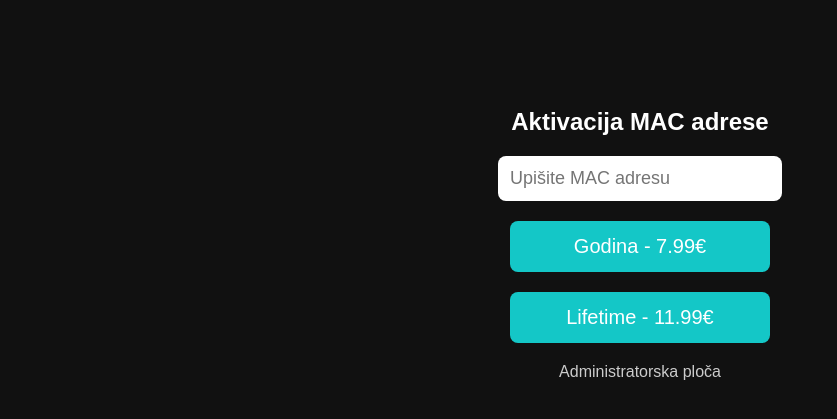
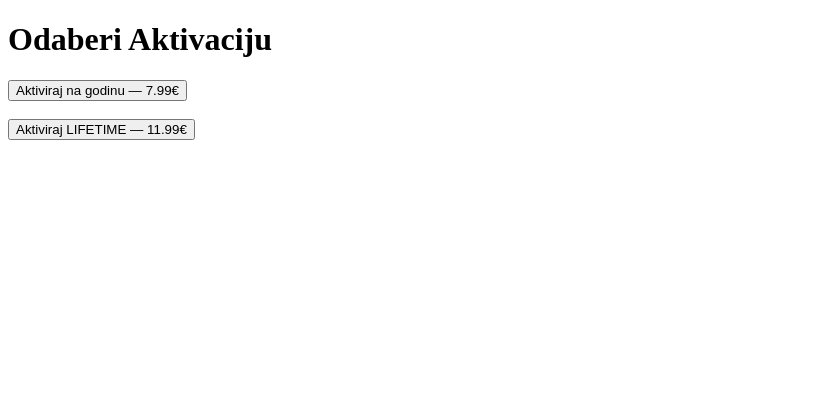
Before and after one commit to paybey2-crypto/bettvplus-web, a Flask app: page / in a window 1280 px wide. Shown: the top 419 px of the page, without its empty margins (0-837 px from the left). Run offline with Flask 3, Linux system fonts and the light colour scheme.

Commit message:
Update index.html

```diff
--- a/templates/index.html
+++ b/templates/index.html
@@ -1,76 +1,24 @@
 <!DOCTYPE html>
-<html lang="hr">
+<html lang="en">
 <head>
     <meta charset="UTF-8">
     <title>BetTV Plus - Aktivacija</title>
-    <style>
-        body {
-            background: #111;
-            color: white;
-            font-family: Arial;
-            text-align: center;
-            padding-top: 80px;
-        }
-        input {
-            padding: 12px;
-            width: 260px;
-            font-size: 18px;
-            border-radius: 8px;
-            border: none;
-        }
-        button {
-            display: block;
-            margin: 20px auto;
-            width: 260px;
-            padding: 14px;
-            background: #14c7c7;
-            color: white;
-            font-size: 20px;
-            border: none;
-            border-radius: 8px;
-            cursor: pointer;
-        }
-        .admin {
-            margin-top: 40px;
-            color: #ccc;
-            text-decoration: none;
-        }
-    </style>
 </head>
 <body>
 
-<h2>Aktivacija MAC adrese</h2>
+<h1>Odaberi Aktivaciju</h1>
 
-<input id="mac" placeholder="Upišite MAC adresu">
+<form action="/create-checkout-session" method="POST">
+    <input type="hidden" name="price_id" value="{{ price_year }}">
+    <button type="submit">Aktiviraj na godinu — 7.99€</button>
+</form>
 
-<button onclick="pay('yearly')">Godina - 7.99€</button>
-<button onclick="pay('lifetime')">Lifetime - 11.99€</button>
+<br>
 
-<a href="/admin" class="admin">Administratorska ploča</a>
-
-<script>
-function pay(plan) {
-    const mac = document.getElementById("mac").value.trim();
-    if (!mac) {
-        alert("Unesite MAC adresu!");
-        return;
-    }
-
-    fetch("/create-checkout-session", {
-        method: "POST",
-        headers: {"Content-Type": "application/json"},
-        body: JSON.stringify({ mac: mac, plan: plan })
-    })
-    .then(res => res.json())
-    .then(data => {
-        if (data.url) {
-            window.location.href = data.url;
-        } else {
-            alert("Greška: " + data.error);
-        }
-    });
-}
-</script>
+<form action="/create-checkout-session" method="POST">
+    <input type="hidden" name="price_id" value="{{ price_lifetime }}">
+    <button type="submit">Aktiviraj LIFETIME — 11.99€</button>
+</form>
 
 </body>
 </html>
```
